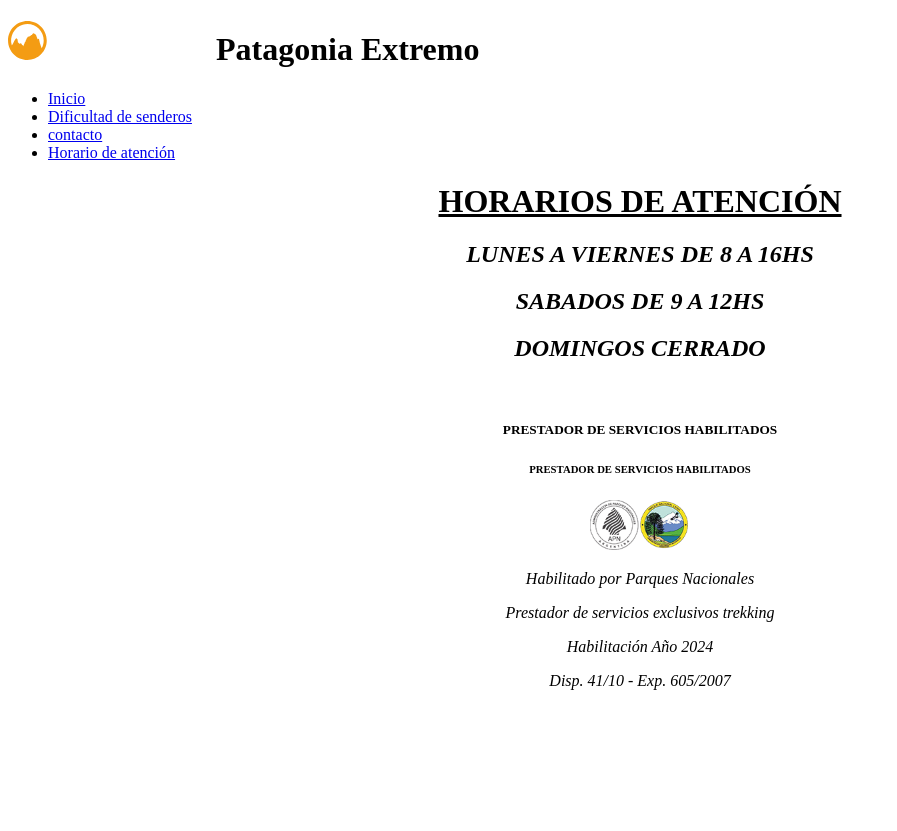
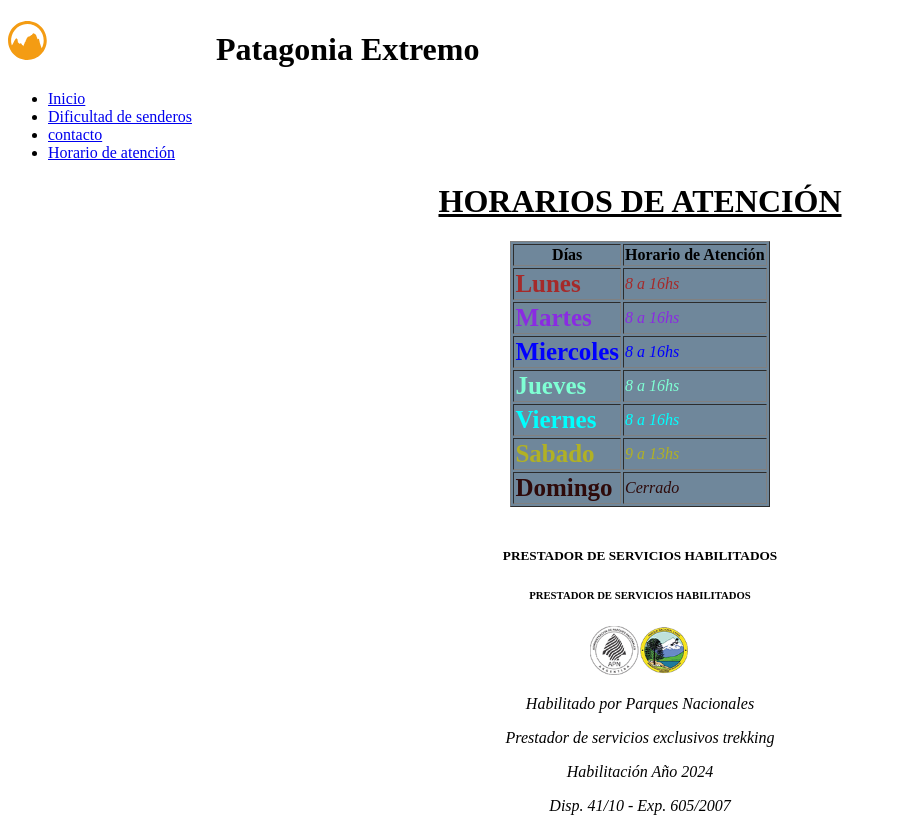
Before and after one commit to cristianpedrini/Ejercicios, a plain HTML site: page Horarios de atención.html in a window 1280 px wide. Shown: the whole page, without its empty margins (0-897 px from the left). Before the commit the page ends 800 px from the top, so only its background shows below. Drawn offline with Linux system fonts and the light colour scheme.

Commit message:
actualización documento clase 4

```diff
--- a/Horarios de atención.html
+++ b/Horarios de atención.html
@@ -1,10 +1,13 @@
 <!DOCTYPE html>
 <html lang="en">
+
 <head>
     <meta charset="UTF-8">
     <meta name="viewport" content="width=device-width, initial-scale=1.0">
     <title>Horario de Atención</title>
+    <link rel="stylesheet" href="./style.css">
 </head>
+
 <body>
     <header>
 
@@ -17,19 +20,84 @@
             <ul>
                 <li><a href="./index.html">Inicio</a></li>
                 <li><a href="./Dificultad de senderos.html">Dificultad de senderos</a></li>
-           <li><a href="./contacto.html">contacto</a>           </li>
+                <li><a href="./contacto.html">contacto</a> </li>
                 <li><a href="./Horarios de atención.html">Horario de atención</a></li>
             </ul>
         </nav>
     </header>
 
     <CEnter>
-     <u><h1>HORARIOS DE ATENCIÓN</h1></u>
+        <u>
+            <h1>HORARIOS DE ATENCIÓN</h1>
+        </u>
 
-   <em><h2>LUNES A VIERNES DE 8 A 16HS</h2>
-    <H2>SABADOS DE 9 A 12HS</H2>
-    <H2>DOMINGOS CERRADO</H2>
-  </em>
+        <table border="1" class="tabla-horarios">
+            <tr>
+                <th class="dias-semana">
+                    Días
+                </th>
+                <th>
+                    Horario de Atención
+                </th>
+            </tr>
+            <tr>
+                <td class="dia1-semana">
+                    Lunes
+                </td>
+                <td class="horario1">
+                    8 a 16hs
+                </td>
+            </tr>
+            <tr>
+                <td class="dia2-semana">
+                    Martes
+                </td>
+                <td class="horario2">
+                    8 a 16hs
+                </td>
+            </tr>
+            <tr>
+                <td class="dia3-semana">
+                    Miercoles
+                </td>
+                <td class="horario3">
+                    8 a 16hs
+                </td>
+            </tr>
+            <tr>
+                <td class="dia4-semana">
+                    Jueves
+                </td>
+                <td class="horario4">
+                    8 a 16hs
+                </td>
+            </tr>
+            <tr>
+                <td class="dia5-semana">
+                    Viernes
+                </td>
+                <td class="horario5">
+                    8 a 16hs
+                </td>
+            </tr>
+            <tr>
+                <td class="dia6-semana">
+                    Sabado
+                </td>
+                <td class="horario6">
+                    9 a 13hs
+                </td>
+            </tr>
+            <tr>
+                <td class="dia7-semana">
+                    Domingo
+                </td>
+                <td class="horario7">
+                    Cerrado
+                </td>
+            </tr>
+
+        </table>
         <br>
     </CEnter>
 
@@ -50,4 +118,5 @@
     </footer>
 
 </body>
+
 </html>
--- /dev/null
+++ b/style.css
@@ -0,0 +1,72 @@
+/*Tabla de horario de atención*/
+
+.tabla-horarios {
+    background-color: rgb(111, 135, 155);
+}
+
+.dia1-semana {
+    font-weight: bold;
+    color: brown;
+    font-size: 25px;
+}
+.dia2-semana {
+    font-weight: bold;
+    color: blueviolet;
+    font-size: 25px;
+}
+.dia3-semana {
+    font-weight: bold;
+    color: blue;
+    font-size: 25px;
+}
+.dia4-semana {
+    font-weight: bold;
+    color: aquamarine;
+    font-size: 25px;
+}
+.dia5-semana {
+    font-weight: bold;
+    color: aqua;
+    font-size: 25px;
+}
+.dia6-semana {
+    font-weight: bold;
+color: rgb(177, 177, 36);
+font-size: 25px;
+}
+.dia7-semana {
+    font-weight: bold;
+    color: rgb(46, 10, 10);
+    font-size: 25px;
+}
+
+
+
+.horario1 {
+    font-style: oblique;
+    color: brown;
+}
+.horario2{
+    font-style: oblique;
+    color: blueviolet;
+}
+.horario3 {
+    font-style: oblique;
+    color: blue;
+}
+.horario4 {
+    font-style: oblique;
+    color: aquamarine;
+}
+.horario5 {
+    font-style: oblique;
+    color: aqua;
+}
+.horario6 {
+    font-style: oblique;
+    color: rgb(177, 177, 36) ;
+}
+.horario7 {
+    font-style: oblique;
+    color: rgb(46, 10, 10);
+}
```
Lines whose indentation alone changed are shown as unchanged.
